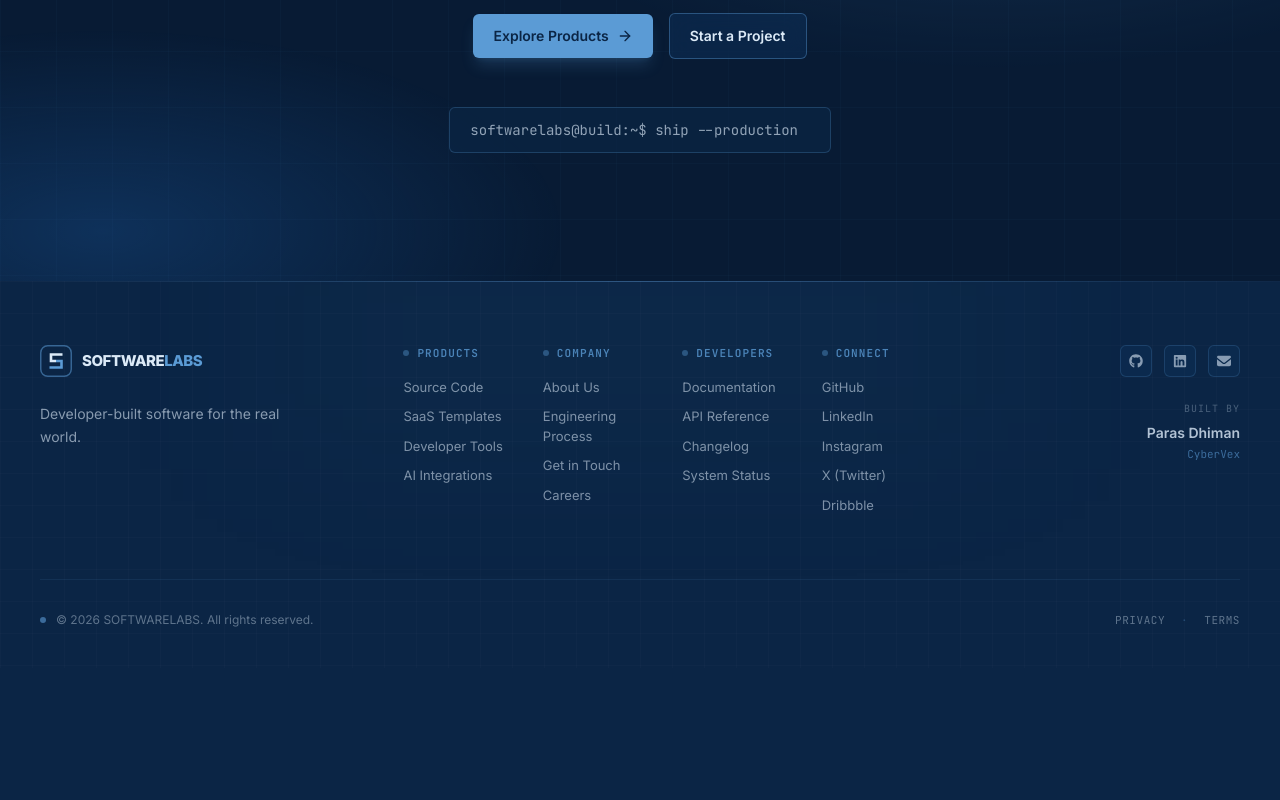
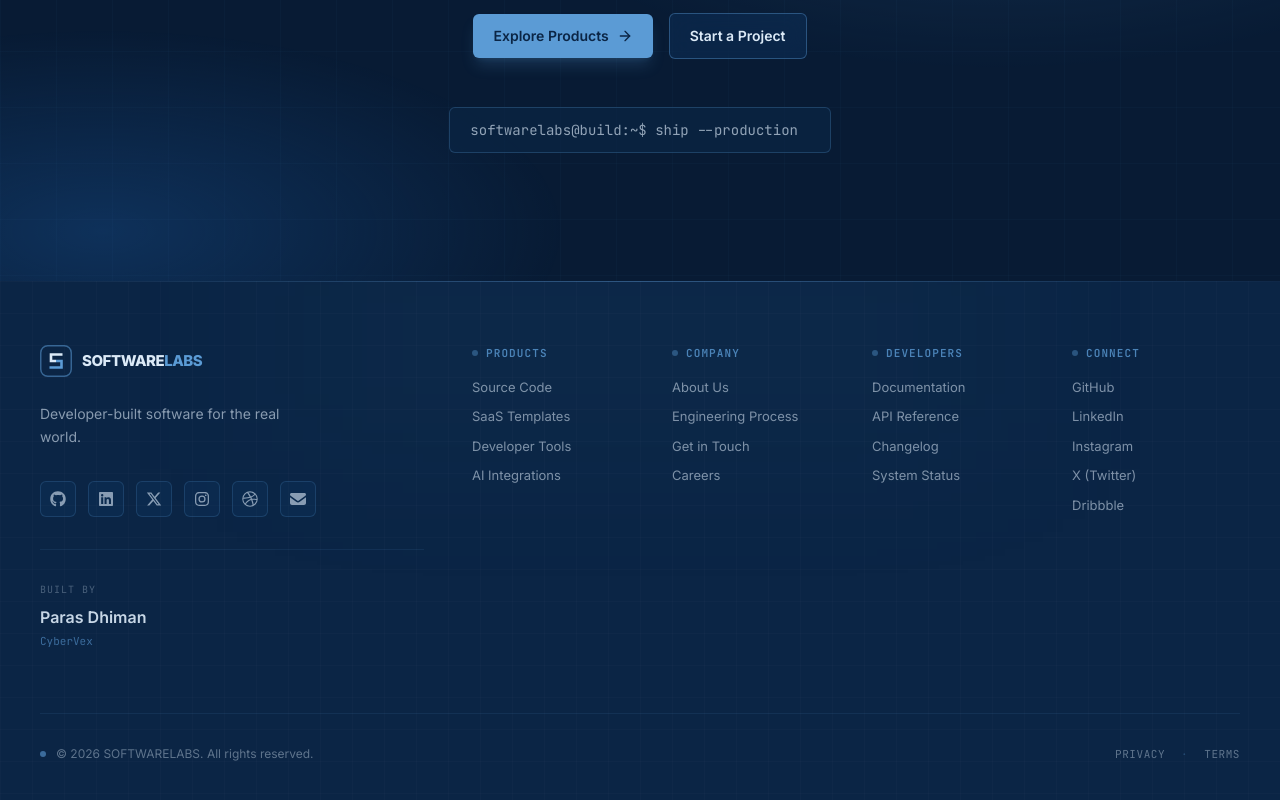
Before and after one commit to Paras367/software-labs, a Next.js app: page / in a window 1280 px wide. Shown: the part 7018-7818 px from the top of the page. Before the commit the page ends 7686 px from the top, so only its background shows below. Built offline with nearby package versions, Linux system fonts and the light colour scheme; no server answers.

Commit message:
Enhance Footer.tsx -2

```diff
--- a/components/Footer.tsx
+++ b/components/Footer.tsx
@@ -1,6 +1,6 @@
 import { FontAwesomeIcon } from "@fortawesome/react-fontawesome";
 import { faArrowRight, faEnvelope } from "@fortawesome/free-solid-svg-icons";
-import { faGithub, faLinkedin } from "@fortawesome/free-brands-svg-icons";
+import { faGithub, faLinkedin, faInstagram, faXTwitter, faDribbble } from "@fortawesome/free-brands-svg-icons";
 import { Logo } from "@/components/Logo";
 import { Container } from "@/components/ui";
 import { FOOTER_COLUMNS, SITE } from "@/lib/site";
@@ -16,19 +16,97 @@ export function Footer() {
       <div className="absolute top-0 left-1/2 -translate-x-1/2 w-full max-w-3xl h-32 bg-lab-accent/5 blur-[100px] pointer-events-none" />
 
       <Container className="relative z-10">
-        <div className="grid gap-12 lg:grid-cols-[1.2fr_2fr_1fr]">
+        <div className="grid gap-12 lg:grid-cols-[1fr_2fr]">
 
-          {/* Left: Brand */}
+          {/* Left Column: Brand + Socials + Author */}
           <div className="flex flex-col">
+            {/* Logo */}
             <div className="transition-transform duration-300 hover:scale-105 origin-left">
               <Logo />
             </div>
+
+            {/* Tagline */}
             <p className="mt-5 max-w-[280px] text-sm leading-relaxed text-lab-ice/60">
               Developer-built software for the real world.
             </p>
+
+            {/* Social Icons */}
+            <div className="mt-8 flex items-center gap-3">
+              <a
+                href={SITE.socials.github}
+                target="_blank"
+                rel="noopener noreferrer"
+                aria-label="GitHub"
+                className="flex size-9 items-center justify-center rounded-md border border-lab-accent/20 bg-lab-blue/20 text-lab-ice/60 transition-all duration-300 hover:border-lab-accent hover:bg-lab-accent/10 hover:text-lab-accent hover:shadow-[0_0_12px_-3px_rgba(99,102,241,0.4)]"
+              >
+                <FontAwesomeIcon icon={faGithub} className="size-4" />
+              </a>
+
+              <a
+                href={SITE.socials.linkedin}
+                target="_blank"
+                rel="noopener noreferrer"
+                aria-label="LinkedIn"
+                className="flex size-9 items-center justify-center rounded-md border border-lab-accent/20 bg-lab-blue/20 text-lab-ice/60 transition-all duration-300 hover:border-lab-accent hover:bg-lab-accent/10 hover:text-lab-accent hover:shadow-[0_0_12px_-3px_rgba(99,102,241,0.4)]"
+              >
+                <FontAwesomeIcon icon={faLinkedin} className="size-4" />
+              </a>
+
+              <a
+                href={SITE.socials.twitter}
+                target="_blank"
+                rel="noopener noreferrer"
+                aria-label="X (Twitter)"
+                className="flex size-9 items-center justify-center rounded-md border border-lab-accent/20 bg-lab-blue/20 text-lab-ice/60 transition-all duration-300 hover:border-lab-accent hover:bg-lab-accent/10 hover:text-lab-accent hover:shadow-[0_0_12px_-3px_rgba(99,102,241,0.4)]"
+              >
+                <FontAwesomeIcon icon={faXTwitter} className="size-4" />
+              </a>
+
+              <a
+                href={SITE.socials.instagram}
+                target="_blank"
+                rel="noopener noreferrer"
+                aria-label="Instagram"
+                className="flex size-9 items-center justify-center rounded-md border border-lab-accent/20 bg-lab-blue/20 text-lab-ice/60 transition-all duration-300 hover:border-lab-accent hover:bg-lab-accent/10 hover:text-lab-accent hover:shadow-[0_0_12px_-3px_rgba(99,102,241,0.4)]"
+              >
+                <FontAwesomeIcon icon={faInstagram} className="size-4" />
+              </a>
+
+              <a
+                href={SITE.socials.dribbble}
+                target="_blank"
+                rel="noopener noreferrer"
+                aria-label="Dribbble"
+                className="flex size-9 items-center justify-center rounded-md border border-lab-accent/20 bg-lab-blue/20 text-lab-ice/60 transition-all duration-300 hover:border-lab-accent hover:bg-lab-accent/10 hover:text-lab-accent hover:shadow-[0_0_12px_-3px_rgba(99,102,241,0.4)]"
+              >
+                <FontAwesomeIcon icon={faDribbble} className="size-4" />
+              </a>
+
+              <a
+                href={`mailto:${SITE.email}`}
+                aria-label="Email"
+                className="flex size-9 items-center justify-center rounded-md border border-lab-accent/20 bg-lab-blue/20 text-lab-ice/60 transition-all duration-300 hover:border-lab-accent hover:bg-lab-accent/10 hover:text-lab-accent hover:shadow-[0_0_12px_-3px_rgba(99,102,241,0.4)]"
+              >
+                <FontAwesomeIcon icon={faEnvelope} className="size-4" />
+              </a>
+            </div>
+
+            {/* Author Info */}
+            <div className="mt-8 pt-8 border-t border-lab-accent/10">
+              <p className="font-mono text-[10px] uppercase tracking-widest text-lab-ice/30 mb-2">Built by</p>
+              <a
+                href={SITE.github}
+                target="_blank"
+                rel="noopener noreferrer"
+                className="text-base font-semibold text-lab-ice/90 transition-colors duration-300 hover:text-lab-accent"
+              >
+                {SITE.authorName}
+              </a>
+              <p className="font-mono text-[11px] text-lab-accent/60 mt-1">{SITE.authorHandle}</p>
+            </div>
           </div>
 
-          {/* Middle: Navigation Columns (from site.ts) */}
+          {/* Right: Navigation Columns (from site.ts) */}
           <div className="grid grid-cols-2 gap-x-8 gap-y-8 sm:grid-cols-4">
             {FOOTER_COLUMNS.map((col) => (
               <div key={col.title} className="group/column">
@@ -59,52 +137,6 @@ export function Footer() {
               </div>
             ))}
           </div>
-
-          {/* Right: Socials + Author */}
-          <div className="flex flex-col items-start lg:items-end gap-6">
-            <div className="flex items-center gap-3">
-              <a
-                href={SITE.socials.github}
-                target="_blank"
-                rel="noopener noreferrer"
-                aria-label="GitHub"
-                className="flex size-8 items-center justify-center rounded-md border border-lab-accent/20 bg-lab-blue/20 text-lab-ice/60 transition-all duration-300 hover:border-lab-accent hover:bg-lab-accent/10 hover:text-lab-accent hover:shadow-[0_0_12px_-3px_rgba(99,102,241,0.4)]"
-              >
-                <FontAwesomeIcon icon={faGithub} className="size-3.5" />
-              </a>
-
-              <a
-                href={SITE.socials.linkedin}
-                target="_blank"
-                rel="noopener noreferrer"
-                aria-label="LinkedIn"
-                className="flex size-8 items-center justify-center rounded-md border border-lab-accent/20 bg-lab-blue/20 text-lab-ice/60 transition-all duration-300 hover:border-lab-accent hover:bg-lab-accent/10 hover:text-lab-accent hover:shadow-[0_0_12px_-3px_rgba(99,102,241,0.4)]"
-              >
-                <FontAwesomeIcon icon={faLinkedin} className="size-3.5" />
-              </a>
-
-              <a
-                href={`mailto:${SITE.email}`}
-                aria-label="Email"
-                className="flex size-8 items-center justify-center rounded-md border border-lab-accent/20 bg-lab-blue/20 text-lab-ice/60 transition-all duration-300 hover:border-lab-accent hover:bg-lab-accent/10 hover:text-lab-accent hover:shadow-[0_0_12px_-3px_rgba(99,102,241,0.4)]"
-              >
-                <FontAwesomeIcon icon={faEnvelope} className="size-3.5" />
-              </a>
-            </div>
-
-            <div className="text-left lg:text-right">
-              <p className="font-mono text-[10px] uppercase tracking-widest text-lab-ice/30 mb-1">Built by</p>
-              <a
-                href={SITE.github}
-                target="_blank"
-                rel="noopener noreferrer"
-                className="text-sm font-semibold text-lab-ice/80 transition-colors duration-300 hover:text-lab-accent"
-              >
-                {SITE.authorName}
-              </a>
-              <p className="font-mono text-[11px] text-lab-accent/60 mt-0.5">{SITE.authorHandle}</p>
-            </div>
-          </div>
         </div>
 
         {/* Bottom Bar */}
```
